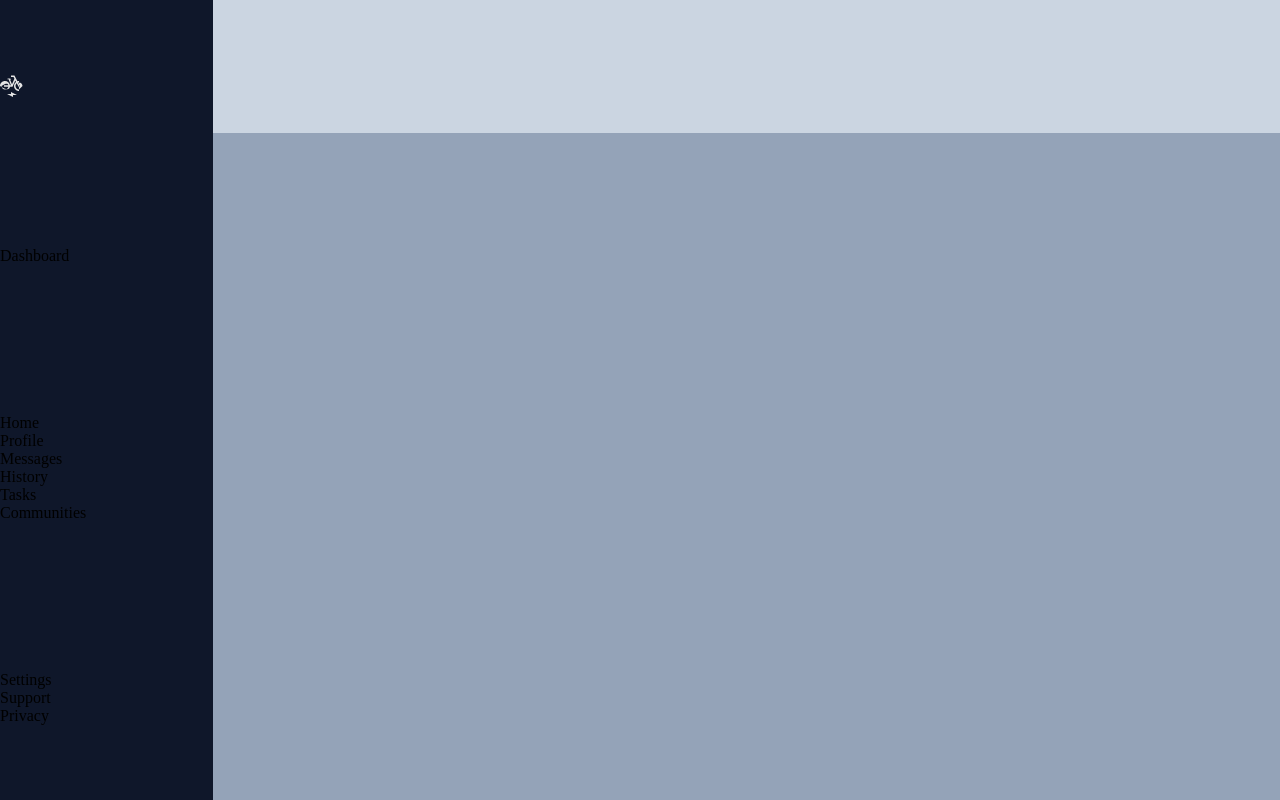
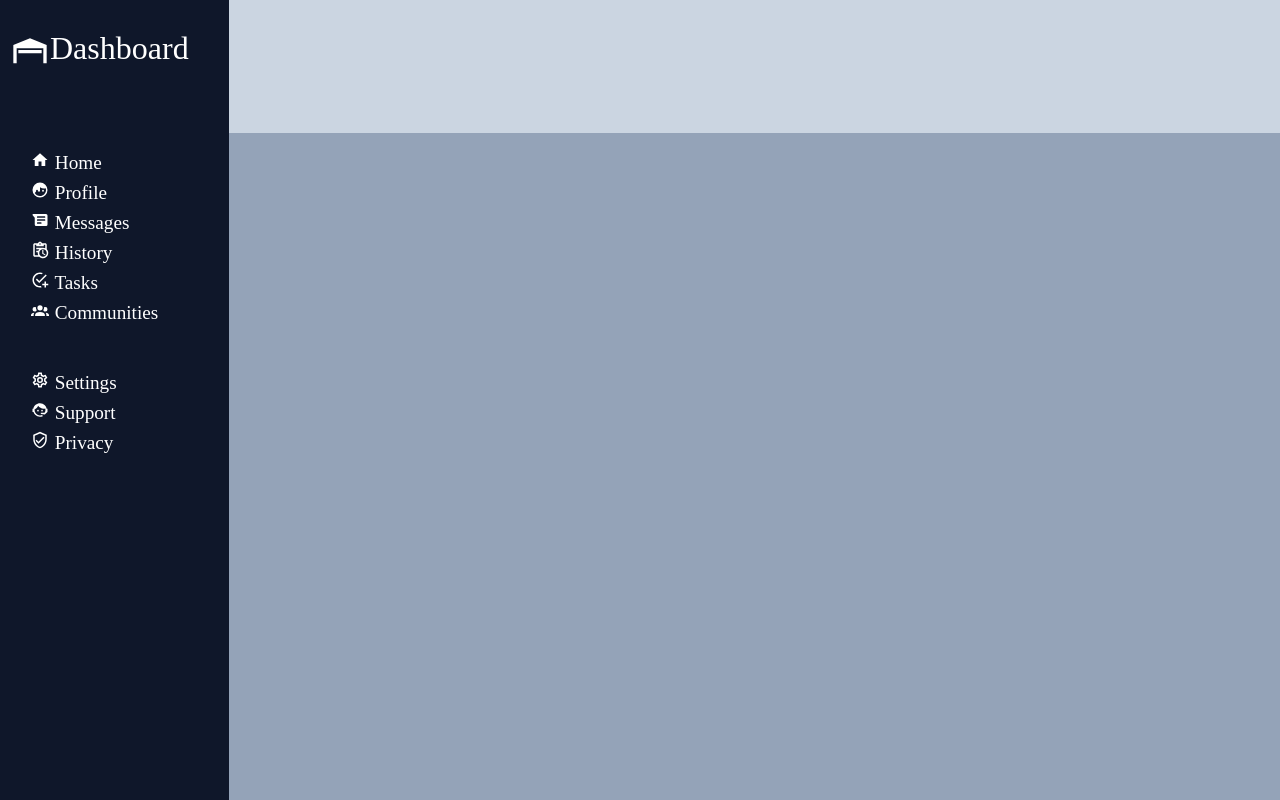
Before and after one commit to omarelghobary/admin-dashboard, a plain HTML site: page index.html in a window 1280 px wide. Drawn offline with Linux system fonts and the light colour scheme.

Commit message:
Add sidebar components both page name and navigations

```diff
--- a/index.html
+++ b/index.html
@@ -11,20 +11,22 @@
 
     <div class="container">
         <div class="sidebar">
-             <img class="dashboard-icon" src="svg/bicycle-electric.svg" alt="Dashboard bicycle electric icon">
-             <div>Dashboard</div>
+            <div class="page-name">
+             <img class="dashboard-icon" src="svg/garage-open-variant.svg" alt="Dashboard bicycle electric icon">
+             <div class="dashboard">Dashboard</div>
+            </div>
+             <ul class="list-one">
+                 <li> <img src="svg/home.svg" alt="home icon"> Home</li>
+                 <li> <img src="svg/face-man-profile.svg" alt="profile icon"> Profile</li>
+                 <li> <img src="svg/android-messages.svg" alt="Messages icon"> Messages</li>
+                 <li> <img src="svg/clipboard-text-clock-outline.svg" alt="history icon"> History</li>
+                 <li> <img src="svg/checkbox-marked-circle-plus-outline.svg" alt="task icon"> Tasks</li>
+                 <li> <img src="svg/account-group.svg" alt="Communities icon"> Communities</li>
+            </ul class="list-two">
              <ul>
-                 <li>Home</li>
-                 <li>Profile</li>
-                 <li>Messages</li>
-                 <li>History</li>
-                 <li>Tasks</li>
-                 <li>Communities</li>
-            </ul>
-             <ul>
-                <li>Settings</li>
-                <li>Support</li>
-                <li>Privacy</li>
+                <li> <img src="svg/cog-outline.svg" alt="settings icon"> Settings</li>
+                <li> <img src="svg/face-agent.svg" alt="support icon"> Support</li>
+                <li> <img src="svg/shield-check-outline.svg" alt="privacy icon"> Privacy</li>
              </ul>
         </div>
 
--- a/style.css
+++ b/style.css
@@ -12,22 +12,39 @@
     grid-template-rows: 1fr 5fr;
 }
 
+
+.sidebar{
+    grid-column: 1/2;
+    grid-row: 1/3;
+    background-color: #0f172a;
+}
+
+.sidebar .dashboard{
+    color: white;
+    font-size: 2rem;
+}
+
+.page-name{
+    padding: 30px 40px 10px 10px;
+    display: flex;
+    align-items: start;
+    justify-content: space-around;
+    margin-bottom: 3rem;
+}
+ul{
+    padding: 20px 10px 20px 30px;
+}
+
+ul li{
+    line-height: 30px;
+    list-style-type: none;
+    color: white;
+    font-size: 1.2rem;
+}
+
 .header{
     grid-column: 2/4;
     background-color: #cbd5e1;
-}
-
-.sidebar{
-    background-color: #0f172a;
-    grid-row: 1/3;
-    display: grid;
-    grid-template-columns: 1fr;
-    align-items: center;
-
-}
-
-ul > li{
-    list-style-type: none;
 }
 
 .main-content{
```
Also changed, not shown: svg/account-group.svg (added), svg/android-messages.svg (added), svg/bicycle-electric.svg (deleted), svg/checkbox-marked-circle-plus-outline.svg (added), svg/clipboard-text-clock-outline.svg (added), svg/cog-outline.svg (added), svg/face-agent.svg (added), svg/face-man-profile.svg (added), svg/garage-open-variant.svg (added), svg/home.svg (added), svg/shield-check-outline.svg (added), 1 other file.
